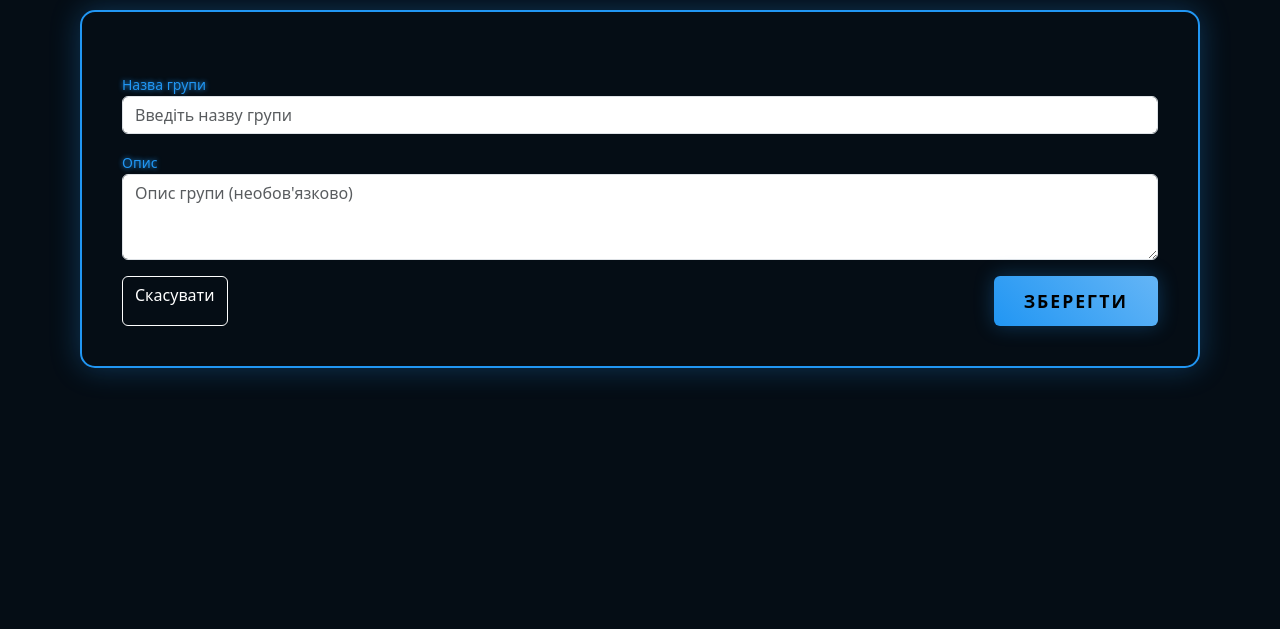
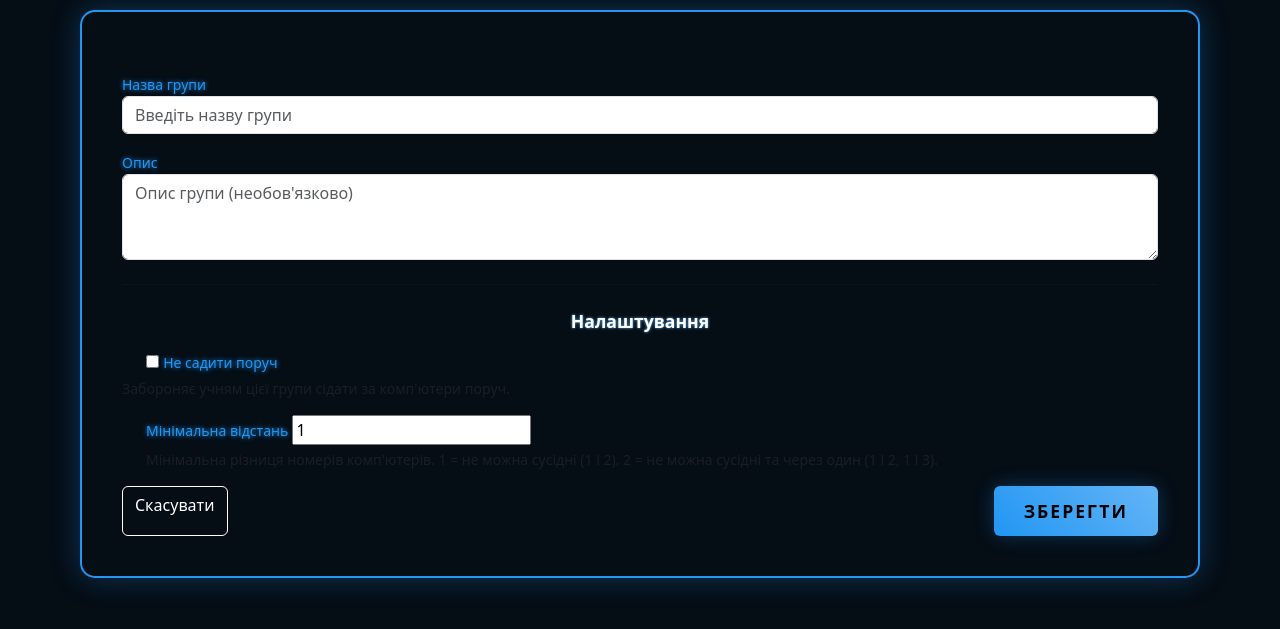
Before and after one commit to rrader/roster, a Django app: template roster/templates/group_form.html in a window 1280 px wide. Shown: the top 629 px of the page. Run offline with Django 4.2, Linux system fonts and the light colour scheme; the template is opened without the code that fills it: values that come from a table or form of the project are taken from there, others are empty; some libraries are stand-ins or nearby versions.

Commit message:
add groups

```diff
--- a/roster/group_forms.py
+++ b/roster/group_forms.py
@@ -58,3 +58,19 @@ class AddStudentToGroupForm(forms.Form):
                 raise forms.ValidationError("Користувача не знайдено")
 
         return cleaned_data
+
+
+class StudentGroupFeatureForm(forms.Form):
+    """Form for managing group features"""
+    non_sequential = forms.BooleanField(
+        label="Не садити поруч",
+        required=False,
+        help_text="Забороняє учням цієї групи сідати за комп'ютери поруч."
+    )
+    min_distance = forms.IntegerField(
+        label="Мінімальна відстань",
+        initial=1,
+        min_value=1,
+        required=False,
+        help_text="Мінімальна різниця номерів комп'ютерів. 1 = не можна сусідні (1 і 2). 2 = не можна сусідні та через один (1 і 2, 1 і 3)."
+    )
--- a/roster/models.py
+++ b/roster/models.py
@@ -29,3 +29,23 @@ class StudentGroup(models.Model):
 
     def students_count(self):
         return self.students.count()
+
+
+class StudentGroupFeature(models.Model):
+    """Model for storing features enabled for a student group"""
+    FEATURE_CHOICES = [
+        ('non_sequential', 'Не садити поруч (послідовні номери)'),
+    ]
+
+    group = models.ForeignKey(StudentGroup, on_delete=models.CASCADE, related_name='features')
+    feature_key = models.CharField(max_length=50, choices=FEATURE_CHOICES, verbose_name="Функція")
+    enabled = models.BooleanField(default=True, verbose_name="Увімкнено")
+    parameters = models.JSONField(default=dict, blank=True, verbose_name="Параметри")
+
+    class Meta:
+        verbose_name = "Налаштування групи"
+        verbose_name_plural = "Налаштування груп"
+        unique_together = ['group', 'feature_key']
+
+    def __str__(self):
+        return f"{self.group.name} - {self.get_feature_key_display()}"
--- a/roster/templates/group_form.html
+++ b/roster/templates/group_form.html
@@ -34,6 +34,37 @@
             {% endif %}
         </div>
 
+        {% if feature_form %}
+        <hr class="daily-hr my-4">
+        <h3 class="daily-subtitle mb-3">Налаштування</h3>
+
+        <div class="mb-3">
+            <div class="form-check">
+                {{ feature_form.non_sequential }}
+                <label class="form-check-label daily-form-label" for="{{ feature_form.non_sequential.id_for_label }}">
+                    {{ feature_form.non_sequential.label }}
+                </label>
+            </div>
+            {% if feature_form.non_sequential.help_text %}
+            <div class="form-text text-muted">
+                {{ feature_form.non_sequential.help_text }}
+            </div>
+            {% endif %}
+        </div>
+
+        <div class="mb-3 ms-4">
+            <label for="{{ feature_form.min_distance.id_for_label }}" class="daily-form-label">
+                {{ feature_form.min_distance.label }}
+            </label>
+            {{ feature_form.min_distance }}
+            {% if feature_form.min_distance.help_text %}
+            <div class="form-text text-muted">
+                {{ feature_form.min_distance.help_text }}
+            </div>
+            {% endif %}
+        </div>
+        {% endif %}
+
         <div class="d-flex justify-content-between">
             <a href="{% url 'groups_list' %}" class="btn btn-outline-secondary"
                 style="color: var(--text-color); border-color: var(--text-color);">
```
Also changed, not shown: roster/admin.py (+8 -1 lines), roster/views.py (+44 -1 lines).
